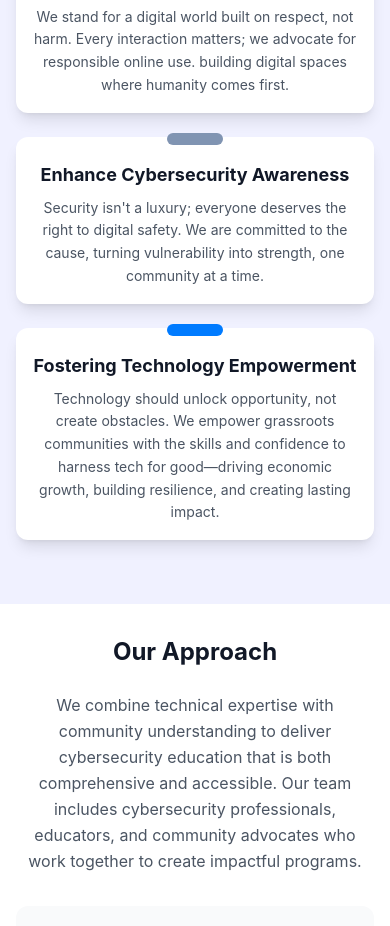
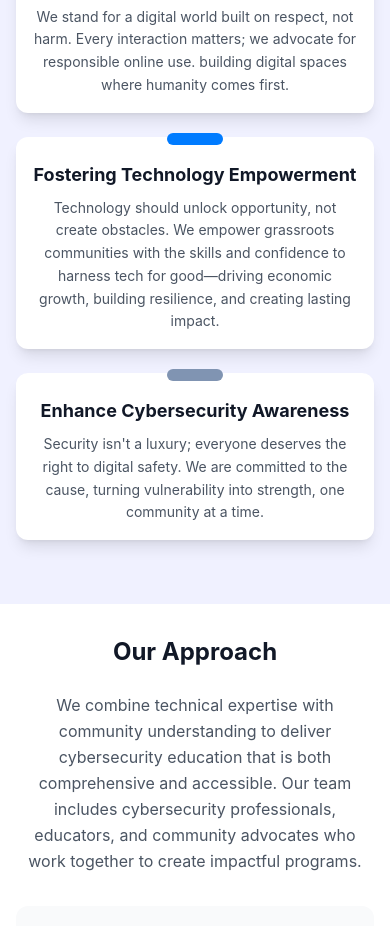
Before and after one commit to CNmerenu/cybervists-website, a Next.js app: page /about in a window 390 px wide. Shown: the part 2420-3346 px from the top of the page. Built offline with nearby package versions, Linux system fonts and the light colour scheme.

Commit message:
swap tile positions in mobile core values section

```diff
--- a/src/app/about/page.tsx
+++ b/src/app/about/page.tsx
@@ -190,6 +190,11 @@ export default function About() {
             </div>
             <div className="space-y-6">
               {aboutPageContent.values.items.map((item, index) => {
+                // Swap last 2 cards for mobile: reorder indices 2 and 3
+                const mobileOrder = [0, 1, 3, 2];
+                const mobileIndex = mobileOrder[index];
+                const mobileItem = aboutPageContent.values.items[mobileIndex];
+
                 const colors = [
                   "bg-[#0f189a]",
                   "bg-[#ff796d]",
@@ -199,13 +204,13 @@ export default function About() {
                 return (
                   <div key={index} className="bg-white rounded-xl p-4 shadow-lg relative">
                     <div
-                      className={`absolute -top-1 left-1/2 transform -translate-x-1/2 w-14 h-3 ${colors[index]} rounded-full`}
+                      className={`absolute -top-1 left-1/2 transform -translate-x-1/2 w-14 h-3 ${colors[mobileIndex]} rounded-full`}
                     ></div>
                     <h3 className="text-lg font-bold text-gray-900 mb-2 mt-2 text-center">
-                      {item.title}
+                      {mobileItem.title}
                     </h3>
                     <p className="text-sm text-gray-600 leading-relaxed text-center">
-                      {item.description}
+                      {mobileItem.description}
                     </p>
                   </div>
                 );
```
